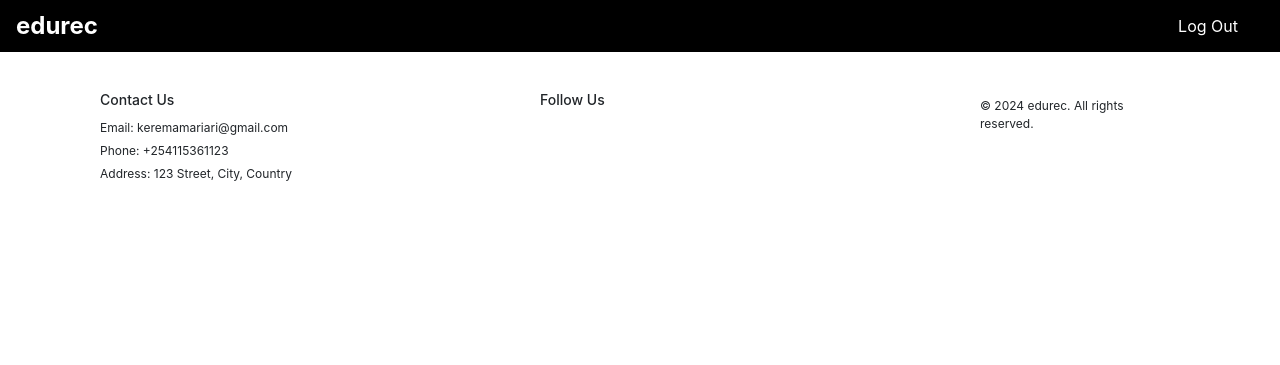
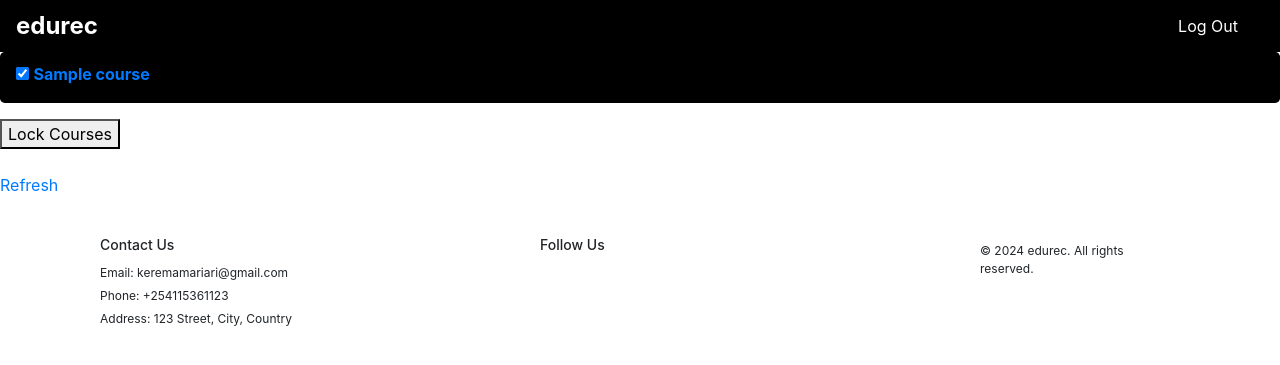
Before and after one commit to BrMaro/CareerRecommendationEngine, a Django app: page /recommendations/ in a window 1280 px wide. Shown: the top 365 px of the page. Run offline with Django 5.2, Linux system fonts and the light colour scheme; a user stored in the database is signed in; tables that the repository leaves empty hold one stand-in row (values such as "Sample post").

Commit message:
fixed locking mechanism for preferred courses

```diff
--- a/mysite/main/templates/main/home.html
+++ b/mysite/main/templates/main/home.html
@@ -263,7 +263,7 @@
                 <img src="{% static 'images/recommendations_img.jpg' %}" alt="Tailored Recommendations Image">
             </div>
             <div class="content">
-                <a href="{% url 'recommendations' %}" class="link-style">
+                <a href="{% url 'questionnaire_view' %}" class="link-style">
                     <h2>Tailored Recommendations</h2>
                     <p>Get access to courses tailored to your specific needs.</p>
                 </a>
--- a/mysite/main/templates/main/no_certifications_error.html
+++ b/mysite/main/templates/main/no_certifications_error.html
@@ -39,7 +39,7 @@
     <div class="container">
         <h1>No Certifications Found</h1>
         <p>Certifications for the following programme will be added later.</p>
-        <p><a href="{% url 'courses' %}">Go back to Courses</a></p>
+        <p><a href="#" onclick="history.back(); return false;">Go back</a></p>
     </div>
 </body>
 </html>
--- a/mysite/main/urls.py
+++ b/mysite/main/urls.py
@@ -10,8 +10,11 @@ urlpatterns = [
     path("courses/",views.course,name="courses"),
     path("clusters/",views.cluster,name="clusters"),
     path("register/",v.register,name='register'),
-    path('recommendations/',v.questionnaire_view,name="recommendations"),
+    path('questionnaire_view/', v.questionnaire_view, name='questionnaire_view'),
+    path('recommendations/',v.recommendations,name="recommendations"),
     path('certifications/<path:programme_name>/',views.certifications_by_programme,name='certifications_by_programme'),
     path('institutions/<path:iname>/',views.certifications_per_institution,name='certifications_per_institution'),
-    path('clusters/<path:cluster>',views.courses_by_cluster,name='courses_by_cluster')
+    path('clusters/<path:cluster>',views.courses_by_cluster,name='courses_by_cluster'),
+    path('update_recommendations/', v.update_recommendations, name='update_recommendations'),
+
 ]
--- a/mysite/register/forms.py
+++ b/mysite/register/forms.py
@@ -2,6 +2,7 @@ from django.contrib.auth.forms import UserCreationForm
 from django import forms
 from django.contrib.auth.models import User
 from .models import QuestionnaireData
+from main.models import Course
 
 class RegisterForm(UserCreationForm):
     email = forms.EmailField(label="Email", max_length=200)
@@ -25,7 +26,6 @@ class AuthenticationForm(forms.Form):
 
 
 class QuestionnaireForm(forms.ModelForm):
-
 
     user = forms.ModelChoiceField(queryset=User.objects.all(), widget=forms.HiddenInput())
     age = forms.IntegerField(label="Age", min_value=15, max_value=90)
@@ -74,3 +74,12 @@ class QuestionnaireForm(forms.ModelForm):
     class Meta:
         model = QuestionnaireData  # Specify the model class
         fields = ['age', 'agp', 'conscientiousness', 'agreeableness', 'neuroticism', 'openness', 'extroversion']
+
+
+class LockCoursesForm(forms.Form):
+    locked_courses = forms.ModelMultipleChoiceField(queryset=None, widget=forms.CheckboxSelectMultiple)
+
+    def __init__(self, *args, **kwargs):
+        super(LockCoursesForm, self).__init__(*args, **kwargs)
+        # Populate queryset dynamically
+        self.fields['locked_courses'].queryset = Course.objects.all()
--- a/mysite/register/templates/register/recommendations.html
+++ b/mysite/register/templates/register/recommendations.html
@@ -1,15 +1,67 @@
-{% extends "main/base.html" %}
+{% extends 'main/base.html' %}
 
 {% block title %} Recommendations {% endblock %}
 
 {% block content %}
+  <style>
+    /* recommendations.css */
+    ul {
+      list-style-type: none;
+      padding: 0;
+    }
+
+    li {
+      background-color: #000000;
+      padding: 0.6rem 1rem;
+      border-radius: 0.3rem;
+      color: white; /* Changed text color to black */
+      margin-bottom: 0.7rem;
+      opacity: 0;
+    }
+
+    ul.show li {
+      animation-name: fadeIn;
+      animation-timing-function: ease-in-out;
+      animation-duration: 350ms;
+      animation-delay: calc(var(--count) * 250ms);
+      animation-fill-mode: both;
+    }
+
+    label {
+      color: white; /* Changed label color to white */
+      font-weight: bold; /* Made label text bold */
+    }
+
+    @keyframes fadeIn {
+      0% {
+        opacity: 0;
+        transform: translateY(-20px);
+      }
+
+      100% {
+        opacity: 1;
+        transform: translateY(0);
+      }
+    }
 
 
 
+  </style>
+ <form method="post">
+  {% csrf_token %}
+  <ul class="show"> <!-- Added 'show' class here -->
+    {% for course in recommended_courses %}
+    <li>
+      <input type="checkbox" id="{{ course.course_id }}" name="locked_courses" value="{{ course.course_id }}" {% if course.course_id in user_preferred_course_ids %}checked{% endif %}>
+      <label for="{{ course.course_id }}"><a href="{% url 'certifications_by_programme' programme_name=course.programme_name %}">{{ course.programme_name }}</a></label>
+    </li>
+    {% endfor %}
+  </ul>
+  <button type="submit">Lock Courses</button>
+</form>
 
-
-
-
+<br>
+<a href="{% url 'update_recommendations' %}">Refresh</a>
 
 
 {% endblock %}
--- a/mysite/register/views.py
+++ b/mysite/register/views.py
@@ -3,7 +3,7 @@ from django.contrib.auth import login,authenticate
 from django.contrib.auth.forms import AuthenticationForm
 from django.contrib.auth import login,logout,authenticate
 from django.contrib import messages
-from .forms import RegisterForm,QuestionnaireForm
+from .forms import RegisterForm,QuestionnaireForm,LockCoursesForm
 from .models import QuestionnaireData,PreferredCourse
 from main.models import Course
 from django.contrib.auth.models import User
@@ -56,51 +56,75 @@ def logout_user(request):
 
 def questionnaire_view(request):
     user = request.user
+    print("In questionnaire_view function")
+
     if QuestionnaireData.objects.filter(user=request.user).exists():
+        print("User data already exists")
         questionnaire_data = QuestionnaireData.objects.filter(user=request.user)
-        print(f"{request.user} data already saved")
-        recommended_courses = get_recommendations(user)
-        return render(request, "register/recommendations.html", {'recommended_courses': recommended_courses})
+        print(f"redirecting to recommendations view")
+        return redirect('recommendations')
 
-    if request.method == "POST":
-        form = QuestionnaireForm(request.POST)
-        if form.is_valid():
+    else:
+        if request.method == "POST":
             form = QuestionnaireForm(request.POST)
-            questionnaire_data = form.save(commit=False)
-            questionnaire_data.user = user  # Associate with the current user
-            questionnaire_data.save()
+            if form.is_valid():
+                form = QuestionnaireForm(request.POST)
+                questionnaire_data = form.save(commit=False)
+                questionnaire_data.user = user  # Associate with the current user
+                questionnaire_data.save()
 
-            print("questionnaire_data saved to model")
+                print("questionnaire_data saved to model")
 
-            recommendations = get_recommendations(user)
-            return render(request, "register/recommendations.html", {'recommendations': recommended_courses})
+                return redirect('recommendations')
+            else:
+                messages.error(request, 'Invalid input. Please try again.')
 
+                return render(request, "register/questionnaire.html",{'form': form})
+        else:
+            form = QuestionnaireForm()
 
-        else:
-            messages.error(request, 'Invalid input. Please try again.')
-
-            return render(request, "register/questionnaire.html",{'form': form})
-    else:
-        form = QuestionnaireForm()
-        return render(request, 'register/questionnaire.html', {'form': form})
+            return render(request, 'register/questionnaire.html', {'form': form})
 
 
 def recommendations(request):
     user = request.user
-    recommended_courses = get_recommendations(user)
+    print("In recommendations function")
+
+    form = LockCoursesForm(request.POST or None)
+    user_preferred_courses = PreferredCourse.objects.filter(user=user)
+    user_preferred_course_ids = [course.course_id for course in user_preferred_courses]
+    checked_courses = []
 
     if request.method == "POST":
-        locked_courses = request.POST.getlist('locked_courses')
-        for course_id in locked_courses:
-            PreferredCourse.objects.create(user=user, course_id=course_id)
-        return redirect('register/recommendations.html')
+        print("Request method is POST")
+        if form.is_valid():
+            locked_courses = form.cleaned_data.get('locked_courses')
+            for course_id in locked_courses:
+                PreferredCourse.objects.get_or_create(user=user, course=course_id)
+            messages.success(request, 'Courses locked successfully!')
+            checked_courses = request.POST.getlist('locked_courses')
 
-    return render(request, "register/recommendations.html", {'recommended_courses': recommended_courses})
+            return redirect('recommendations')
+
+    # Automatically lock the checked courses
+    if 'new_recommendations' in request.POST:
+        print("New recommendations requested")
+        checked_courses = request.POST.getlist('locked_courses')
+        for course_id in checked_courses:
+            PreferredCourse.objects.get_or_create(user=user, course_id=course_id)
+
+    recommended_courses = get_recommendations(user, checked_courses)
+    print("checked_courses",checked_courses)
+    context = {
+        'recommended_courses': recommended_courses,
+        'form': form,
+        'user_preferred_course_ids': user_preferred_course_ids,
+    }
+    return render(request, "register/recommendations.html", context)
 
 
-# Function to get course recommendations for a user
-def get_recommendations(user):
-    print("Getting recommendations for user:", user.username)
+def get_recommendations(user, checked_courses_ids):
+    print("In get_recommendations function")
 
     user_data = QuestionnaireData.objects.filter(user=user).first()
     if not user_data:
@@ -145,11 +169,31 @@ def get_recommendations(user):
 
     # If there are not enough similar courses, add some random courses
     if len(recommended_courses) < 10:
-        random_courses = Course.objects.exclude(course_id__in=[course.course.id for course in recommended_courses])
+        random_courses = Course.objects.exclude(course_id__in=[course.course_id for course in recommended_courses])
         random_recommendations = random.sample(list(random_courses), min(10 - len(recommended_courses), len(random_courses)))
         recommended_courses = list(recommended_courses) + random_recommendations
 
-    print(recommended_courses)
+    # Add locked-in courses to the recommendations list
+    locked_courses = user_preferred_courses.values_list('course', flat=True)
+    locked_courses_objects = Course.objects.filter(course_id__in=locked_courses)
+    for course in locked_courses_objects:
+        if course not in recommended_courses and course.course_id not in checked_courses_ids:
+            recommended_courses.append(course)
+
     print("Generated recommendations.")
 
     return recommended_courses
+
+
+def update_recommendations(request):
+    user = request.user
+    if request.method == "POST":
+        locked_courses = request.POST.getlist('locked_courses')
+        # Clear previously locked courses for the user
+        PreferredCourse.objects.filter(user=user).delete()
+        # Add newly locked courses
+        for course_id in locked_courses:
+            PreferredCourse.objects.create(user=user, course_id=course_id)
+        # Redirect to recommendations
+        return redirect('recommendations')
+    return redirect('recommendations')
```
Also changed, not shown: mysite/register/templates/register/set_preferred_courses.html (deleted, +0 -21 lines).
